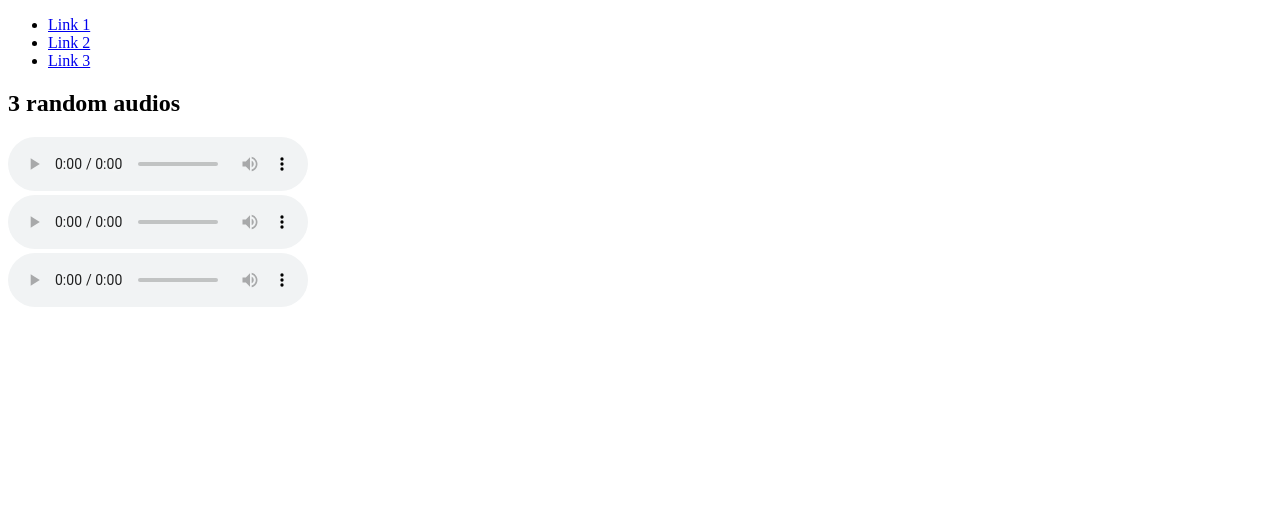
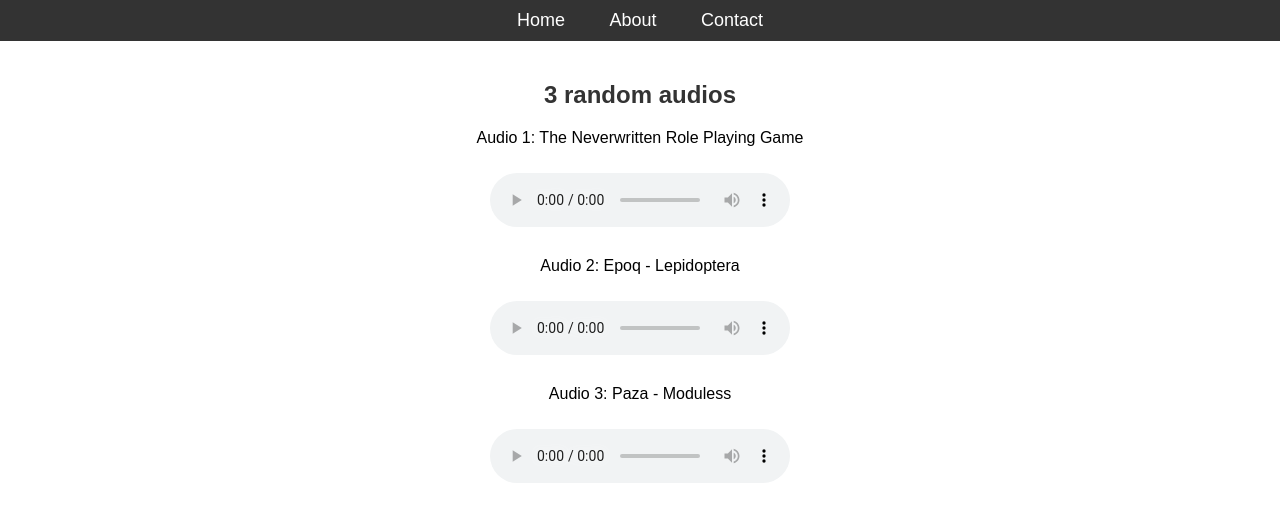
Before and after one commit to acciojob/semantic-navbar-and-audios-9087000, a website: page main.html in a window 1280 px wide. Drawn offline with Linux system fonts and the light colour scheme.

Commit message:
created a submission

```diff
--- a/main.html
+++ b/main.html
@@ -1,39 +1,46 @@
 <!DOCTYPE html>
 <html lang="en">
+
 <head>
     <meta charset="UTF-8">
     <meta name="viewport" content="width=device-width, initial-scale=1.0">
-    <title>Semantic Navbar & Audios</title>
+    <title>Semantic Navbar & Audio Section</title>
+    <link rel="stylesheet" href="styles.css">
 </head>
+
 <body>
 
-    <!-- Part 1: Navbar -->
+    <!-- Part 1: Semantic Navbar -->
     <nav>
         <ul>
-            <li><a href="https://example.com/link1">Link 1</a></li>
-            <li><a href="https://example.com/link2">Link 2</a></li>
-            <li><a href="https://example.com/link3">Link 3</a></li>
+            <li><a href="#home" title="Home Page">Home</a></li>
+            <li><a href="#about" title="About Us">About</a></li>
+            <li><a href="#contact" title="Contact Us">Contact</a></li>
         </ul>
     </nav>
 
     <!-- Part 2: Audio Section -->
     <section>
         <h2>3 random audios</h2>
-        <audio controls>
-            <source src="http://commondatastorage.googleapis.com/codeskulptor-demos/DDR_assets/Kangaroo_MusiQue_-_The_Neverwritten_Role_Playing_Game.mp3" type="audio/mpeg">
+
+        <p>Audio 1: The Neverwritten Role Playing Game</p>
+        <audio controls src="http://commondatastorage.googleapis.com/codeskulptor-demos/DDR_assets/Kangaroo_MusiQue_-_The_Neverwritten_Role_Playing_Game.mp3">
             Your browser does not support the audio element.
         </audio>
         <br>
-        <audio controls>
-            <source src="http://commondatastorage.googleapis.com/codeskulptor-assets/Epoq-Lepidoptera.ogg" type="audio/ogg">
+
+        <p>Audio 2: Epoq - Lepidoptera</p>
+        <audio controls src="http://commondatastorage.googleapis.com/codeskulptor-assets/Epoq-Lepidoptera.ogg">
             Your browser does not support the audio element.
         </audio>
         <br>
-        <audio controls>
-            <source src="http://codeskulptor-demos.commondatastorage.googleapis.com/pang/paza-moduless.mp3" type="audio/mpeg">
+
+        <p>Audio 3: Paza - Moduless</p>
+        <audio controls src="http://codeskulptor-demos.commondatastorage.googleapis.com/pang/paza-moduless.mp3">
             Your browser does not support the audio element.
         </audio>
     </section>
 
 </body>
+
 </html>
```
